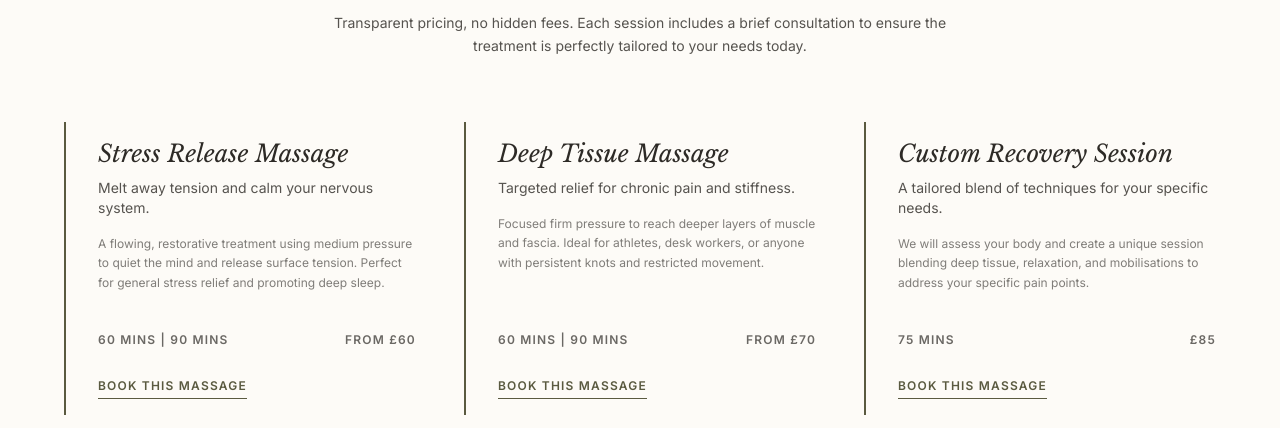
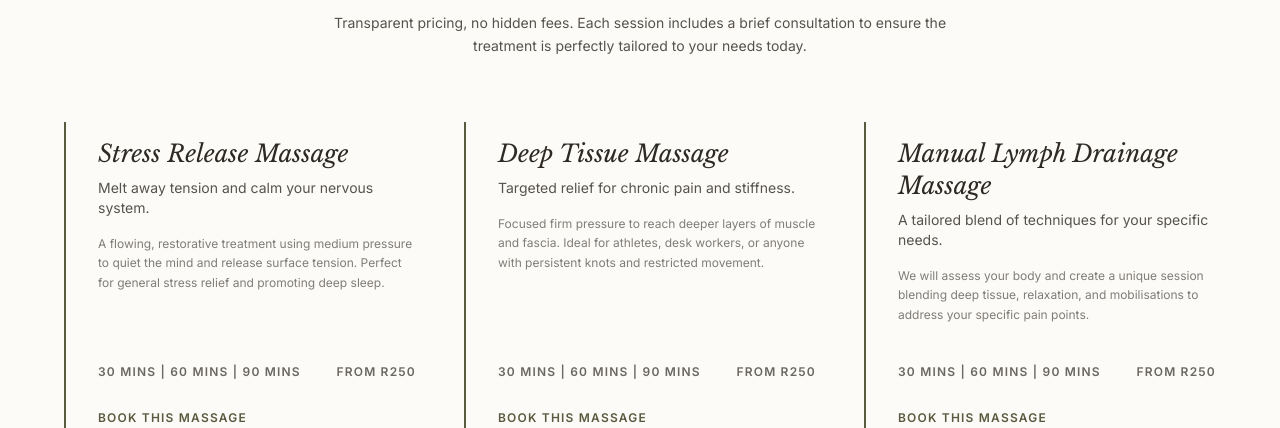
Before and after one commit to mattbrianb/massagebygeorgia, a React (Vite) app: page / in a window 1280 px wide. Shown: the part 900-1328 px from the top of the page. Built offline with nearby package versions, Linux system fonts and the light colour scheme.

Commit message:
Update Services.tsx

```diff
--- a/src/components/Services.tsx
+++ b/src/components/Services.tsx
@@ -5,24 +5,24 @@ const services = [
     id: 'stress-release',
     title: 'Stress Release Massage',
     benefit: 'Melt away tension and calm your nervous system.',
-    durations: '60 mins | 90 mins',
-    price: 'From £60',
+    durations: '30 mins | 60 mins | 90 mins',
+    price: 'From R250',
     description: 'A flowing, restorative treatment using medium pressure to quiet the mind and release surface tension. Perfect for general stress relief and promoting deep sleep.'
   },
   {
     id: 'deep-tissue',
     title: 'Deep Tissue Massage',
     benefit: 'Targeted relief for chronic pain and stiffness.',
-    durations: '60 mins | 90 mins',
-    price: 'From £70',
+    durations: '30 mins | 60 mins | 90 mins',
+    price: 'From R250',
     description: 'Focused firm pressure to reach deeper layers of muscle and fascia. Ideal for athletes, desk workers, or anyone with persistent knots and restricted movement.'
   },
   {
     id: 'custom-recovery',
-    title: 'Custom Recovery Session',
+    title: 'Manual Lymph Drainage Massage',
     benefit: 'A tailored blend of techniques for your specific needs.',
-    durations: '75 mins',
-    price: '£85',
+    durations: '30 mins | 60 mins | 90 mins',
+    price: 'From R250',
     description: 'We will assess your body and create a unique session blending deep tissue, relaxation, and mobilisations to address your specific pain points.'
   }
 ];
```
